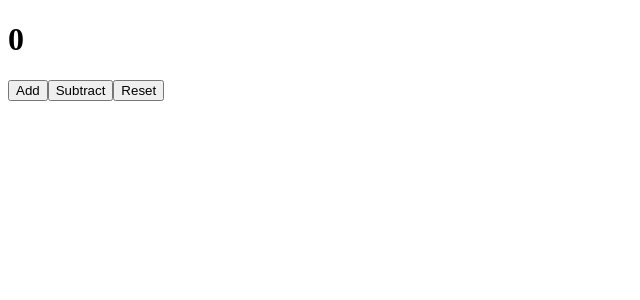
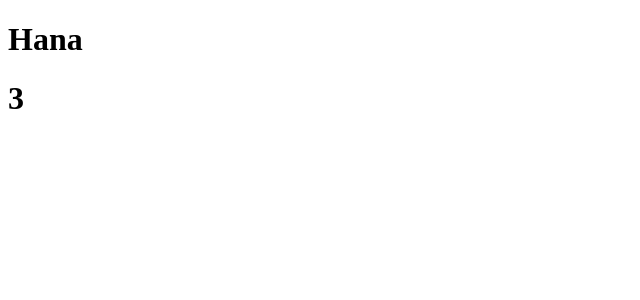
Before and after one commit to nsudekenechi/pedroTech, a React (Create React App) app: page / in a window 1280 px wide. Shown: the top 300 px of the page, without its empty margins (0-640 px from the left). Built offline with nearby package versions, Linux system fonts and the light colour scheme.

Commit message:
Created Types Using prop-types

```diff
--- a/package.json
+++ b/package.json
@@ -9,6 +9,7 @@
     "@testing-library/react": "^13.4.0",
     "@testing-library/user-event": "^13.5.0",
     "axios": "^1.4.0",
+    "prop-types": "^15.8.1",
     "react": "^18.2.0",
     "react-dom": "^18.2.0",
     "react-hook-form": "^7.44.3",
--- a/src/App.js
+++ b/src/App.js
@@ -1,10 +1,11 @@
-import { Counter } from "./components/Counter";
+import { DisplayUser } from "./components/DisplayUser";
+
 
 function App() {
 
   return (
     <div className="App">
-      <Counter />
+      <DisplayUser name={"Hana"} age={3} friends={["John", "Daniel", "Jude", 9]} />
     </div>
   );
 }
--- /dev/null
+++ b/src/components/DisplayUser.js
@@ -0,0 +1,12 @@
+import PropTypes from "prop-types"
+export const DisplayUser = ({ name, age, friends }) => {
+    return <div>
+        <h1>{name}</h1>
+        <h1>{age}</h1>
+    </div>
+}
+DisplayUser.propTypes = {
+    name: PropTypes.string,
+    age: PropTypes.number,
+    friends: PropTypes.arrayOf(PropTypes.any)
+}
```
Also changed, not shown: src/13.js (added, +12 -0 lines), 1 other file (tests, documents, lock files or other folders).
